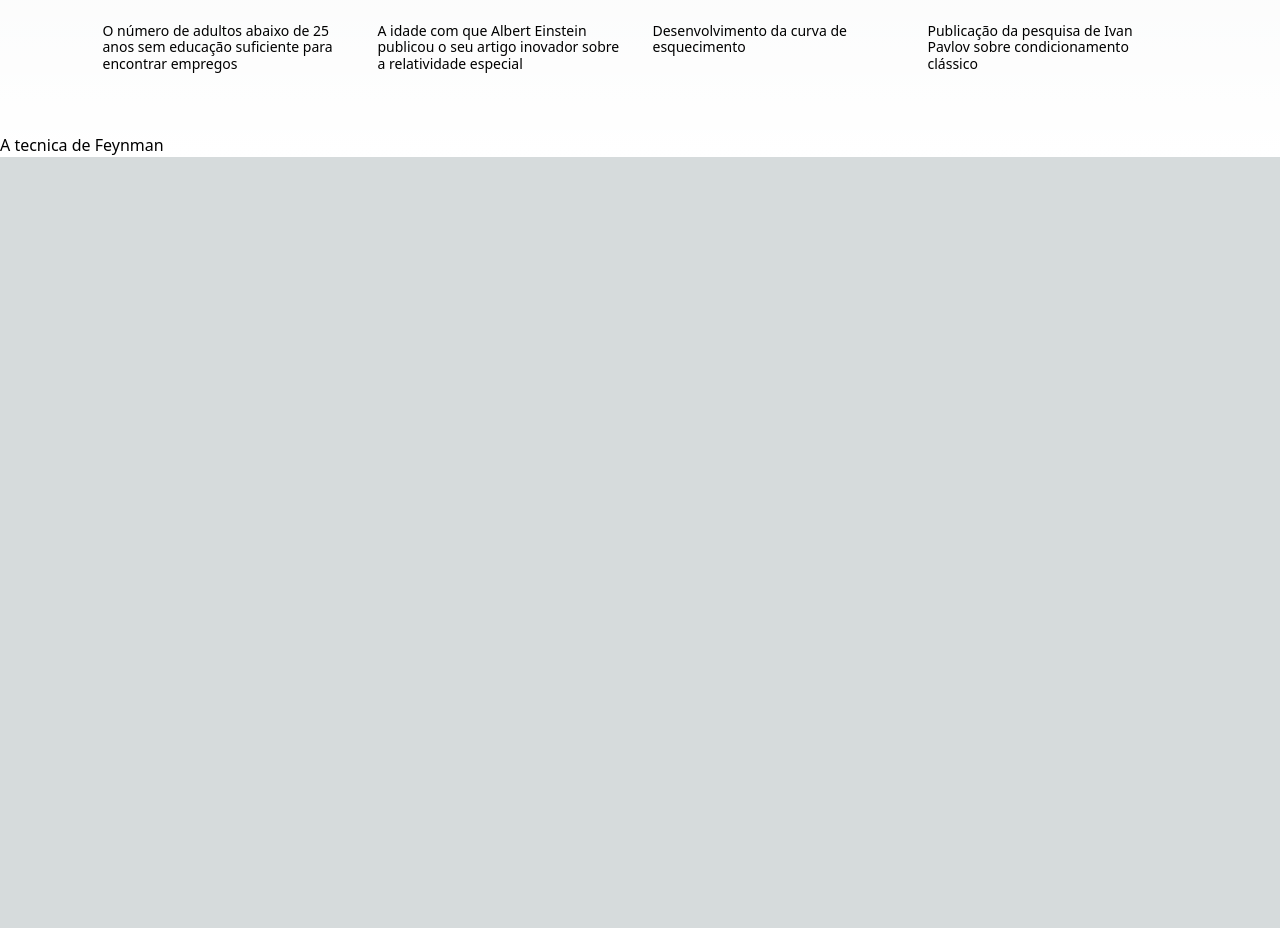
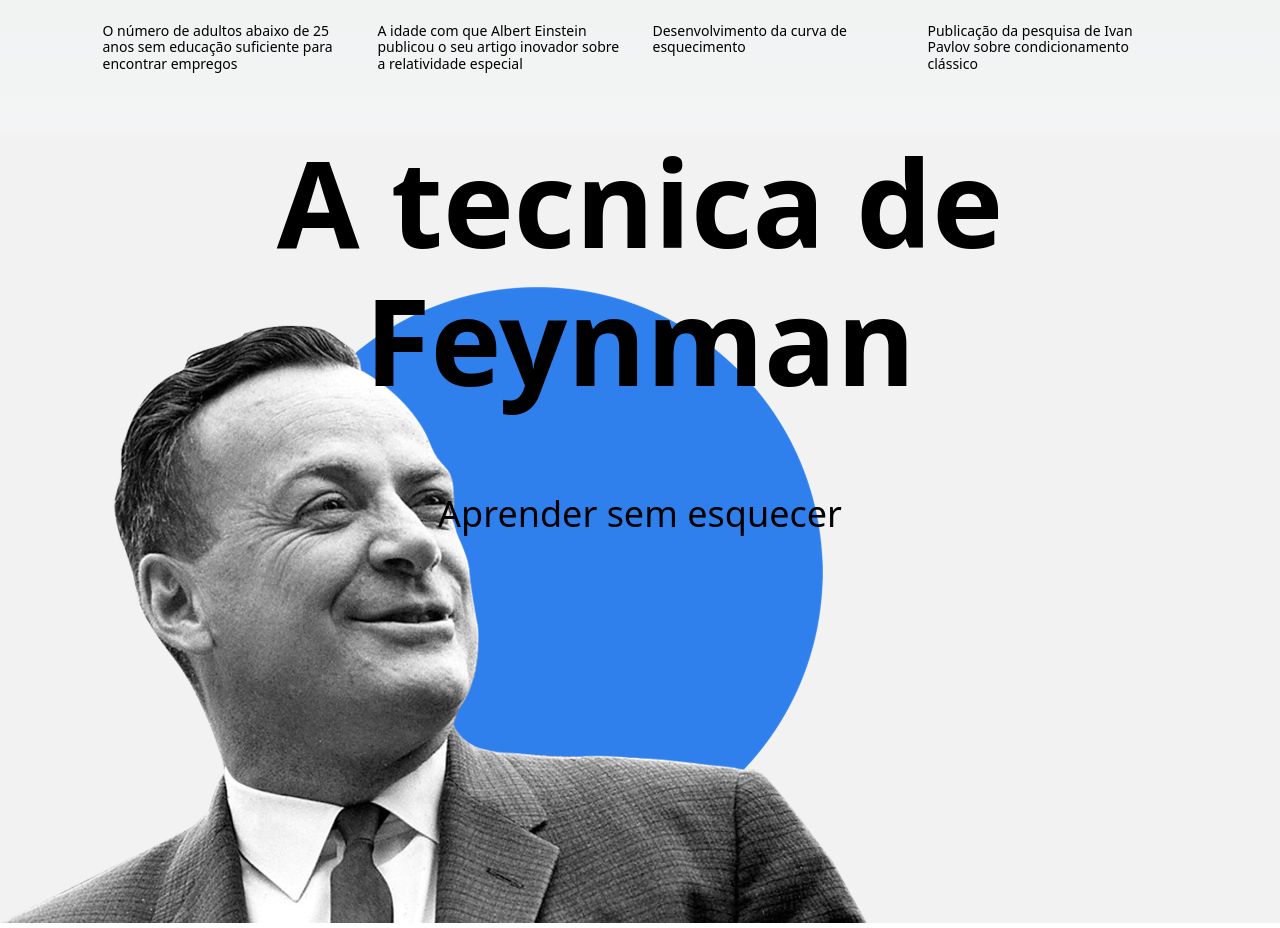
Before and after one commit to pansani/next.js-project_1, a Next.js app: page / in a window 1280 px wide. Shown: the part 1804-2732 px from the top of the page. Before the commit the page ends 1961 px from the top, so only its background shows below. Built offline with nearby package versions, Linux system fonts and the light colour scheme.

Commit message:
almost finished feynman component

```diff
--- a/components/FeynmanSection.tsx
+++ b/components/FeynmanSection.tsx
@@ -1,9 +1,44 @@
 import React from "react";
+import feynmanImage from "./../public/assets/feynman.png";
 
-export default function Feynman(){
-    return(
-    <div>
-        <h1>A tecnica de Feynman</h1>
+export default function Feynman() {
+  return (
+    <div
+      style={{
+        position: "relative",
+        height: "790px",
+        display: "flex",
+        justifyContent: "center",
+        backgroundImage: "url(/assets/feynman.png)",
+        backgroundRepeat: "no-repeat",
+        backgroundPosition: "left bottom",
+        backgroundSize: "867px 637px",
+        marginBottom: "5px",
+        backgroundColor: "#F2F2F2",
+      }}
+    >
+      <h1
+        style={{
+          width: "775px",
+          lineHeight: 1.15,
+          fontSize: "120px",
+          fontWeight: "bold",
+          textAlign: "center",
+          position: "absolute",
+          zIndex: 1,
+        }}
+      >
+        A tecnica de Feynman
+      </h1>
+      <h2 style={{
+        lineHeight: '51px',
+        fontSize: "36px",
+        fontWeight: "normal",
+        textAlign: "center",
+        position: "absolute",
+        zIndex: 1,
+        top: '45%',
+      }}>Aprender sem esquecer</h2>
     </div>
-)
+  );
 }
```
